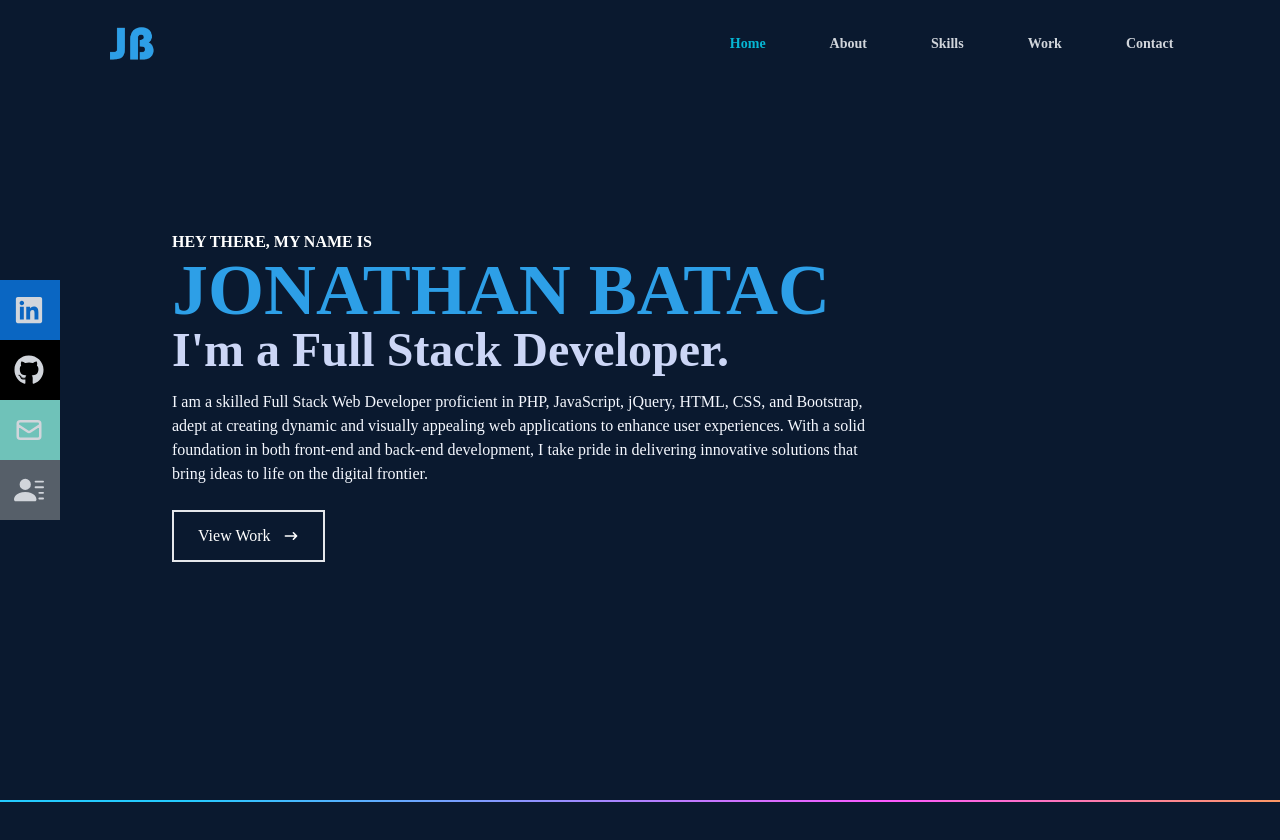
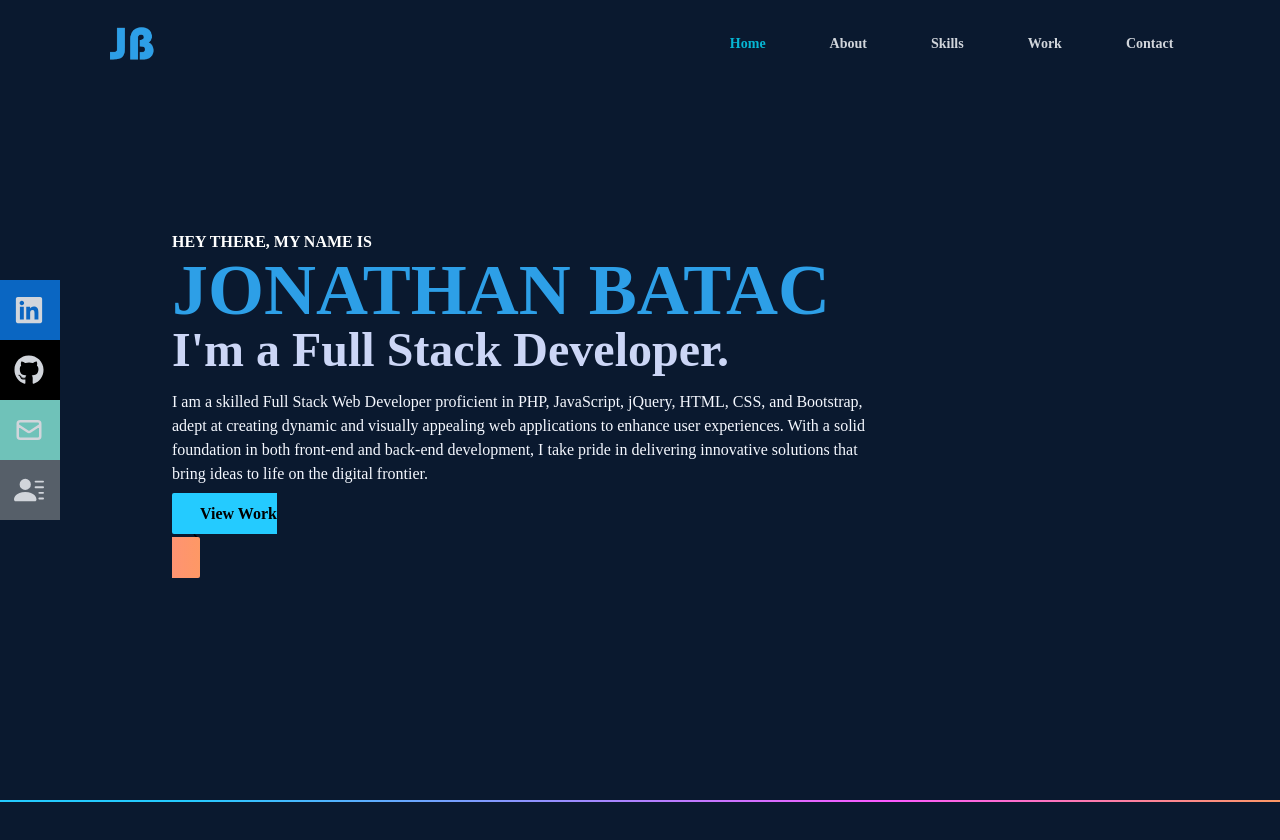
Before and after one commit to jlcb-dev/jonathanDev.portfolio, a React (Vite) app: page / in a window 1280 px wide. Shown: the top 840 px of the page. Built offline with nearby package versions, Linux system fonts and the light colour scheme.

Commit message:
Update Home.jsx

```diff
--- a/src/components/Home.jsx
+++ b/src/components/Home.jsx
@@ -38,12 +38,17 @@ const Home = ({ setSelectedPage }) => {
               solutions that bring ideas to life on the digital frontier.
             </h2>
             <div>
-              <button className="text-white group border-2 px-6 py-3 my-2 flex item-center hover:bg-[#2D9FE7] hover:border-[#2D9FE7]">
+              <AnchorLink
+                className="bg-gradient-rainblue text-deep-blue rounded-sm py-3 px-7 font-semibold
+              hover:bg-blue hover:text-white transition duration-500"
+                onClick={() => setSelectedPage("work")}
+                href="#work"
+              >
                 View Work
                 <span className="group-hover:rotate-90 duration-300">
                   <HiArrowNarrowRight className="ml-3 mt-1" />
                 </span>
-              </button>
+              </AnchorLink>
             </div>
           </motion.div>
         </div>
```
